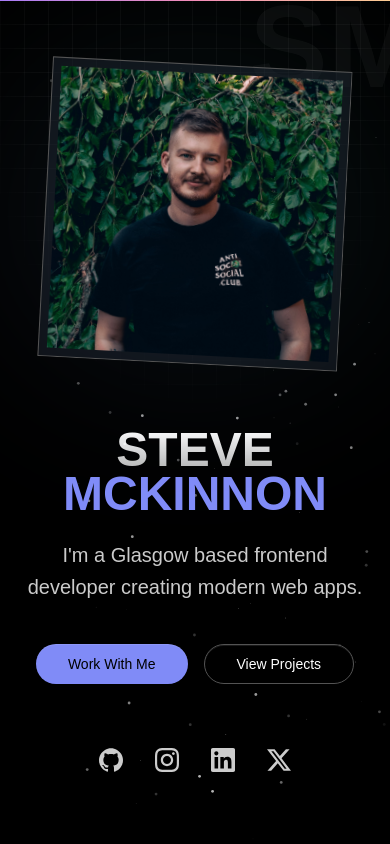
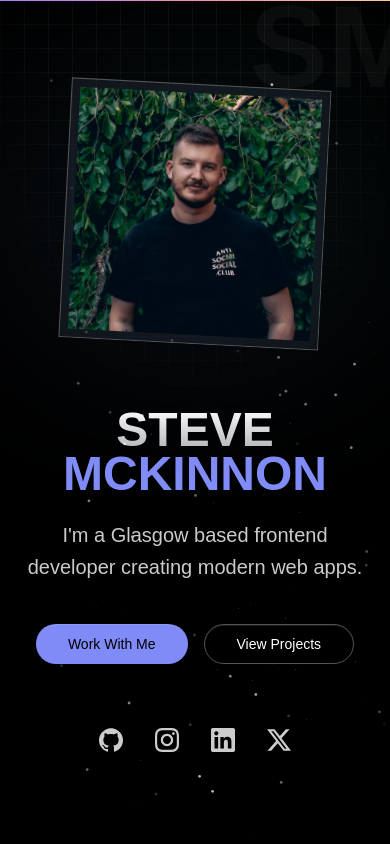
Before and after one commit to stevenmckinnon/resume-nextjs, a Next.js app: page / in a window 390 px wide. Shown: the top 844 px of the page. Built offline with nearby package versions, Linux system fonts and the light colour scheme.

Commit message:
Update Hero component to adjust image container dimensions for improved responsiveness and visual consistency across different screen sizes.

```diff
--- a/src/components/hero.tsx
+++ b/src/components/hero.tsx
@@ -158,10 +158,10 @@ export const Hero = () => {
           initial={{ opacity: 0, scale: 0.9, filter: "blur(10px)" }}
           animate={{ opacity: 1, scale: 1, filter: "blur(0px)" }}
           transition={{ duration: 1, delay: 0.5 }}
-          className="relative h-[300px] w-full md:h-[350px] md:w-full lg:h-[600px] lg:w-full order-1 md:order-2 lg:order-2 mb-8 md:mb-0 lg:mb-0"
+          className="relative h-[260px] w-full md:h-[350px] md:w-full lg:h-[600px] lg:w-full order-1 md:order-2 lg:order-2 mb-8 md:mb-0 lg:mb-0"
         >
           <div className="absolute inset-0 bg-linear-to-tr from-primary/20 to-secondary/20 rounded-full blur-[100px] opacity-50" />
-          <div className="relative h-full w-full border border-border bg-card/50 backdrop-blur-sm p-2 rotate-3 hover:rotate-0 transition-all duration-500 ease-out shadow-2xl max-w-[300px] md:max-w-none mx-auto md:mx-0">
+          <div className="relative h-full w-full border border-border bg-card/50 backdrop-blur-sm p-2 rotate-3 hover:rotate-0 transition-all duration-500 ease-out shadow-2xl max-w-[260px] md:max-w-none mx-auto md:mx-0">
             <div className="relative h-full w-full overflow-hidden md:grayscale hover:grayscale-0 transition-all duration-500">
               <Image
                 alt={DATA.name}
```
